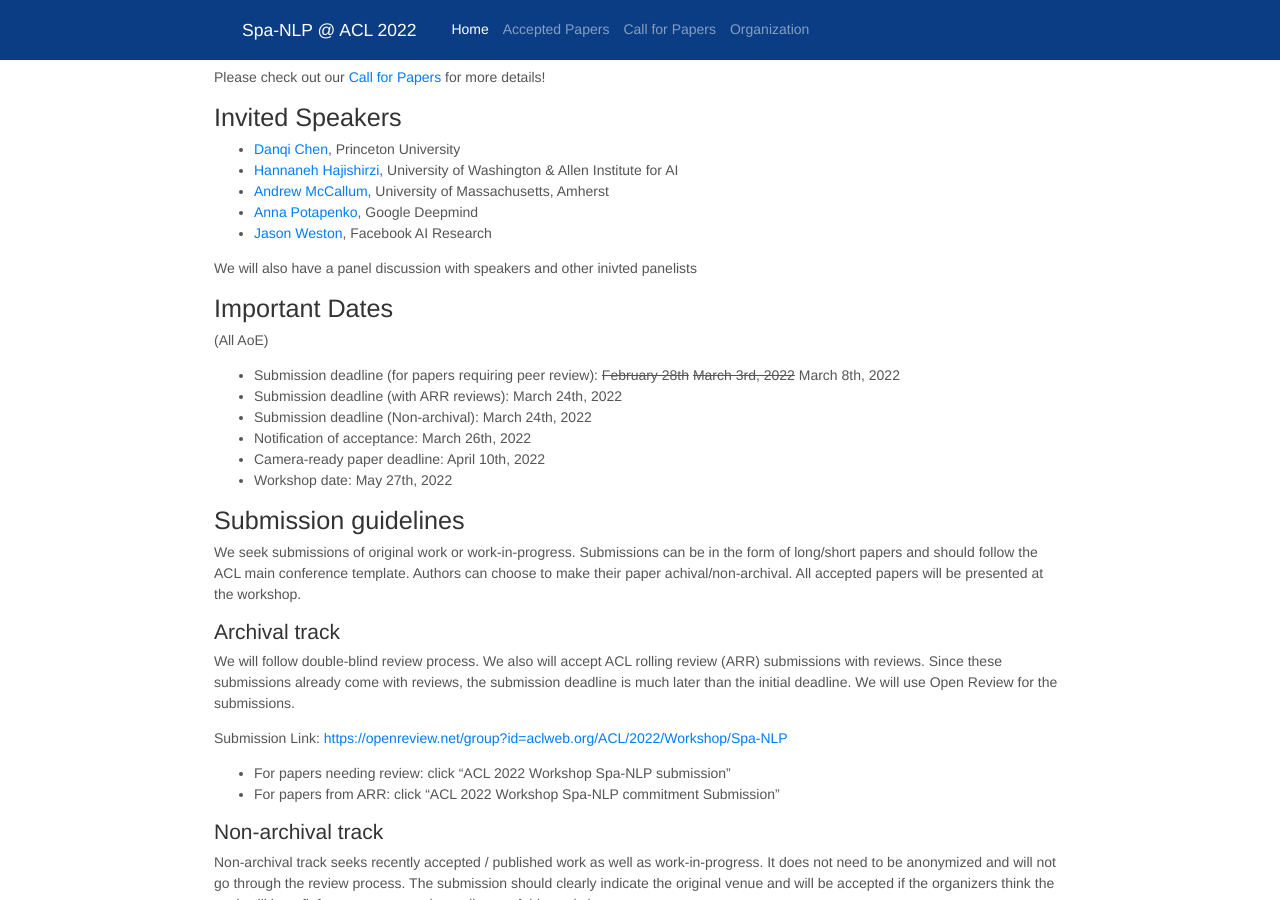
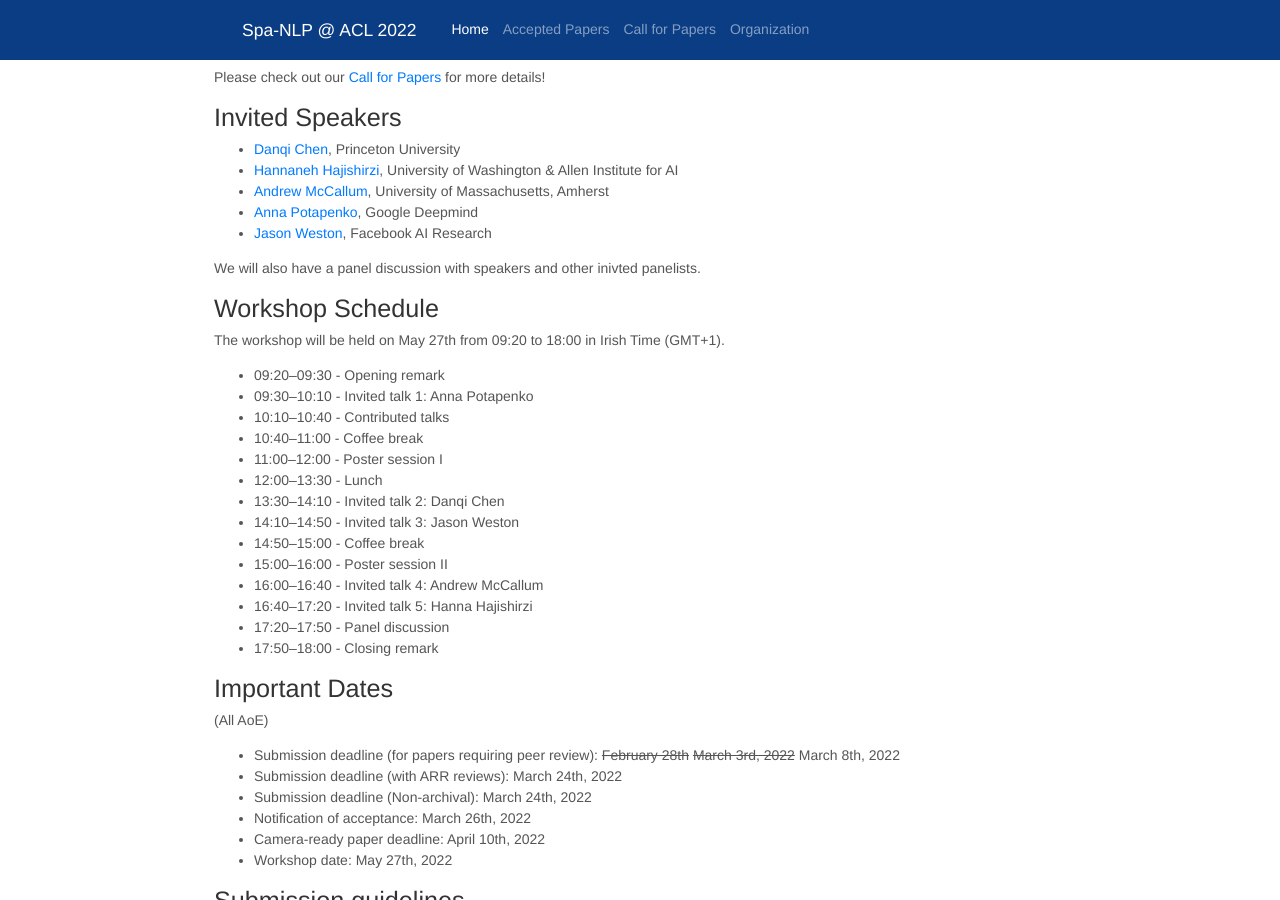
Before and after one commit to spa-nlp/spa-nlp.github.io, a Jekyll site: the page built from index.md, in a window 1280 px wide and 900 px high, scrolled down 954 px. Built offline with Jekyll 4.4.1, drawn with Linux system fonts in a browser that asks for light colours; nearby versions of some CDN libraries; some of the changed text lies outside the part shown.

Commit message:
add the schedule

```diff
--- a/index.md
+++ b/index.md
@@ -5,7 +5,7 @@ order: 1
 collection: pages_2022
 ---
 
-**Update 04/2022** List of [accepted papers](papers) is out!
+**Update 04/2022** List of [accepted papers](papers) and [the schedule](#workshop-schedule) are out!
 
 [](**Update 03/15/2022: The standard deadline has passed, but you still can make ARR commitment or make non-archival submissions (ddl March 24th)! We award the best paper award as well as registration support for student authors. See details [below](#best-paper-award)!**)
 
@@ -50,8 +50,27 @@ Please check out our [Call for Papers](cfp) for more details!
 - [Anna Potapenko](http://apotapenko.com/), Google Deepmind
 - [Jason Weston](https://ai.facebook.com/people/jason-weston/), Facebook AI Research
 
-We will also have a panel discussion with speakers and other inivted panelists
+We will also have a panel discussion with speakers and other inivted panelists.
 
+
+## Workshop Schedule
+
+The workshop will be held on May 27th from 09:20 to 18:00 in Irish Time (GMT+1).
+
+* 09:20–09:30 - Opening remark
+* 09:30–10:10	-	Invited talk 1: Anna Potapenko
+* 10:10–10:40	- Contributed talks
+* 10:40–11:00	- Coffee break
+* 11:00–12:00	- Poster session I
+* 12:00–13:30	- Lunch
+* 13:30–14:10	- Invited talk 2: Danqi Chen
+* 14:10–14:50	- Invited talk 3: Jason Weston
+* 14:50–15:00	- Coffee break
+* 15:00–16:00	- Poster session II
+* 16:00–16:40	- Invited talk 4: Andrew McCallum
+* 16:40–17:20	- Invited talk 5: Hanna Hajishirzi
+* 17:20–17:50	- Panel discussion
+* 17:50–18:00	- Closing remark
 
 
 ## Important Dates
```
